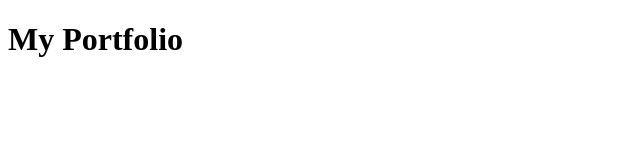
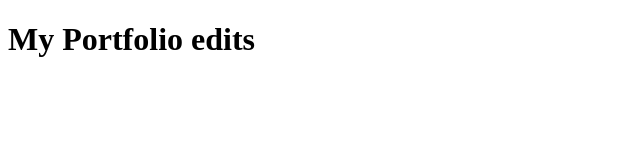
Before and after one commit to San-tiago/San-tiago.github.io, a plain HTML site: page index.html in a window 1280 px wide. Shown: the whole page, without its empty margins (0-640 px from the left). Drawn offline with Linux system fonts and the light colour scheme.

Commit message:
try pull

```diff
--- a/index.html
+++ b/index.html
@@ -7,7 +7,7 @@
     <title>My Portfolio testing edited</title>
 </head>
 <body>
-<h1>My Portfolio</h1>
+<h1>My Portfolio edits</h1>
 
 </body>
 </html>
```
